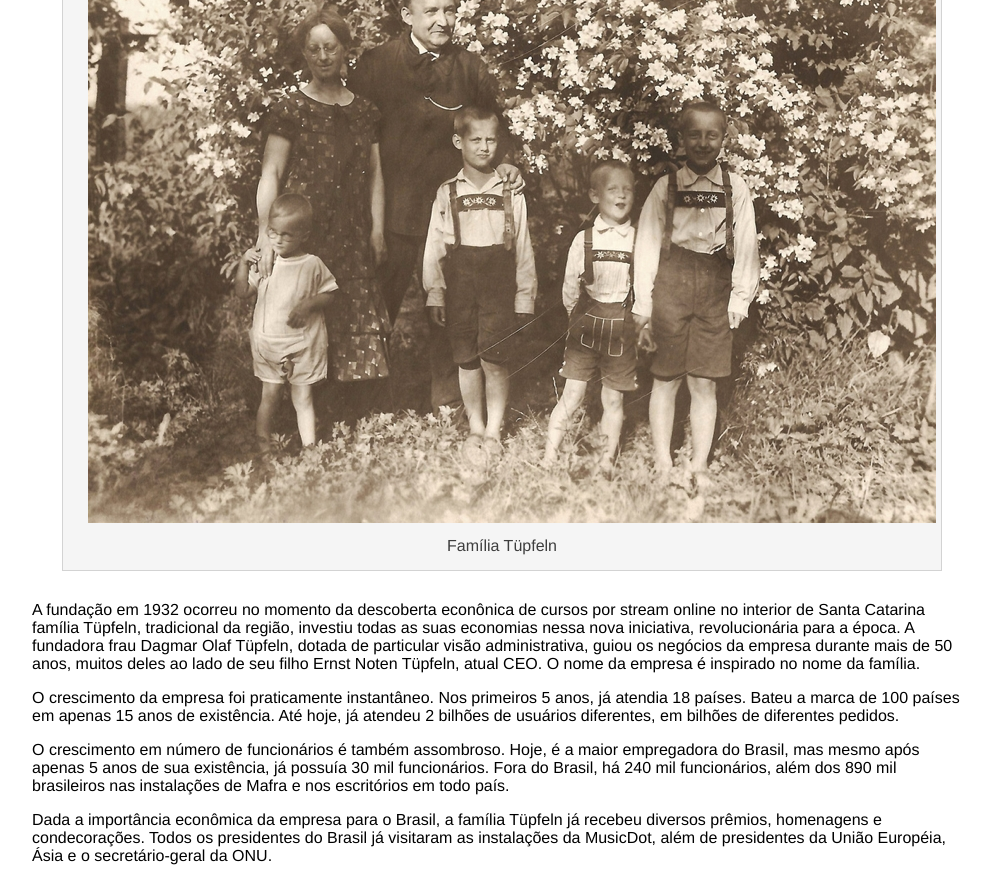
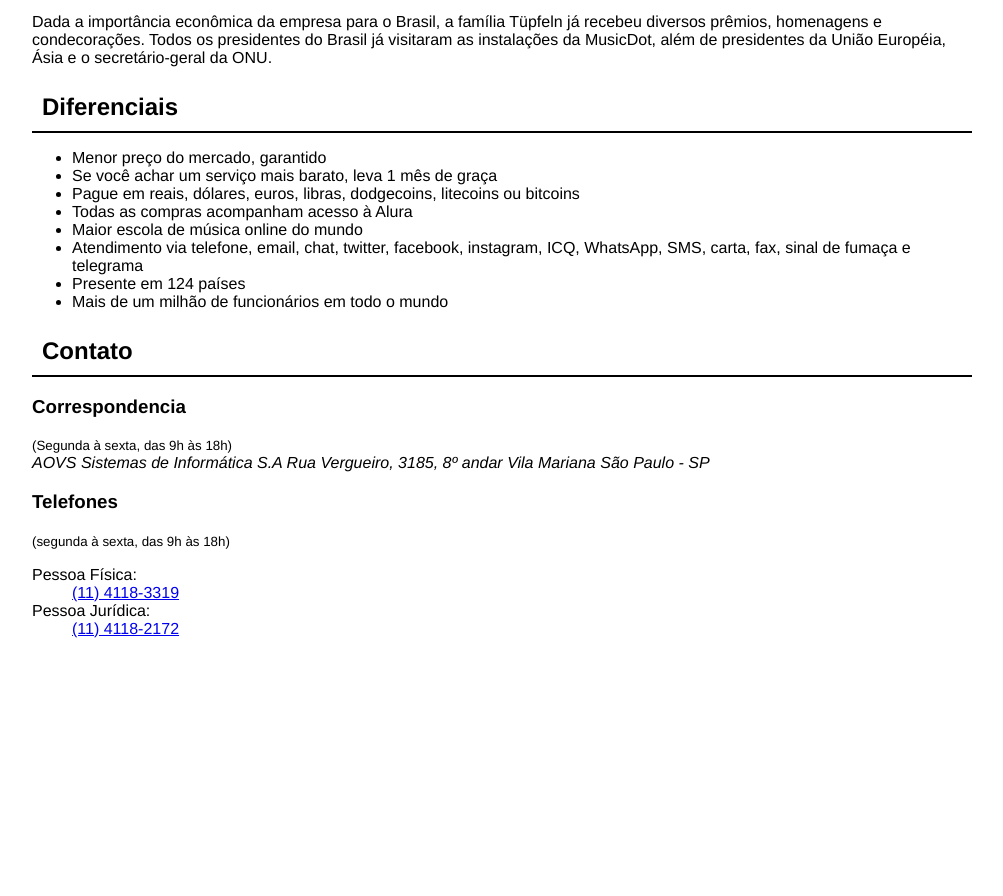
Before and after one commit to GabrielFM1/projeto-musicdot, a plain HTML site: page sobre.html in a window 1280 px wide. Shown: the part 1211-2107 px from the top of the page, without its empty margins (138-1141 px from the left). After the commit the page ends 1880 px from the top, so only its background shows below. Drawn offline with Linux system fonts and the light colour scheme.

Commit message:
Aula04
hgjhgijjkh

```diff
--- a/css/sobre.css
+++ b/css/sobre.css
@@ -28,3 +28,16 @@ figure{
 figcaption{
     margin-top: 10px;
 }
+
+#figuramatrix{
+    width: 550px;
+    margin: auto;
+}
+#figurafamilia{
+    width: 375px;
+    float: right;
+}
+figure img{
+    height: inherit;
+    width: inherit;
+}
--- a/sobre.html
+++ b/sobre.html
@@ -8,16 +8,18 @@
     <link rel=icon href="img/favicon.ico">
     <link rel="stylesheet" href="css/sobre.css">
 </head>
+
 <body>
    <img src="img/logo.svg" alt="A logo da empresa Musicdot">
-   <h1>Sobre a empresa</h1>
+   <h1 class="titulo">Sobre a empresa</h1>
+
 <p>
     A MusicDot é a maior escola online de música em todo o mundo.
     Fundada em 1932, possui estúdios em 124 países, sendo líder de mercado com mais de 90% de participação em 118 deles.
 </p>
 
-   <p>Nossa matriz fica em Mafra, em Santa Catarina. De lá, saem grande parte das gravações de nossos cursos. Nossa matriz:</p>
-   <figure>
+   <p>Nossa matriz fica em <a href="http://maps.google.com.br/?q=190,GabrielDequech,Mafra,SC">Matra, em Santa Catarina</a>. De lá, saem grande parte das gravações de nossos cursos. Nossa matriz:</p>
+   <figure id="figuramatrix">
     <img src="img/matriz-musicdot.png" alt="Matriz Musicdot">
     <figcaption>
         Matriz Musicdot
@@ -25,12 +27,12 @@
     </figure>
 
 <p>Assine os cursos da MusicDot. Acesse nosso site ou entre em contato
-    se tiver dúvidas. Conheça também nossa história e nossos diferenciais.
+    se tiver dúvidas. Conheça também nossa história e <a href="#diferenciais">nossos diferenciais</a> .
     </p>
 
-<h2>História</h2>
+<h2 id="história" class="subtitulo">História</h2>
 
-<figure>
+<figure id="figurafamilia">
     <img src="img/familia-tupfeln.jpg" alt="Foto da família Tüpfeln">
     <figcaption>Família Tüpfeln</figcaption>
 </figure>
@@ -61,14 +63,35 @@
     homenagens e condecorações. Todos os presidentes do Brasil já visitaram as instalações da MusicDot, além de presidentes da União Européia, Ásia e o secretário-geral da ONU.
 </p>
 
+<h2 id="diferenciais">Diferenciais</h2>
+<ul>
+    <li>Menor preço do mercado, garantido</li>
+    <li>Se você achar um serviço mais barato, leva 1 mês de graça</li>
+    <li>Pague em reais, dólares, euros, libras, dodgecoins, litecoins ou bitcoins</li>
+    <li>Todas as compras acompanham acesso à Alura</li>
+    <li>Maior escola de música online do mundo</li>
+    <li>Atendimento via telefone, email, chat, twitter, facebook, instagram, ICQ, WhatsApp, SMS, carta, fax, sinal de fumaça e telegrama</li>
+    <li>Presente em 124 países</li>
+    <li>Mais de um milhão de funcionários em todo o mundo</li>
+</ul>
+<h2 class="titulo">Contato</h2>
+<h3>Correspondencia</h3>
+<small>(Segunda à sexta, das 9h às 18h)</small>
+<address>
+    AOVS Sistemas de Informática S.A
+    Rua Vergueiro, 3185, 8º andar
+    Vila Mariana
+    São Paulo - SP
+</address>
+<h3> Telefones </h3>
+    <small> (segunda à sexta, das 9h às 18h) </small>
 
+    <dl>
+      <dt> Pessoa Física: </dt>
+      <dd> <a href="tel://114118-3319"> (11) 4118-3319 </a> </dd>
 
-
-
-
-
-
-
-
+      <dt> Pessoa Jurídica: </dt>
+      <dd> <a href="tel://114118-2172"> (11) 4118-2172 </a> </dd>
+    </dl>
 </body>
 </html>
```
